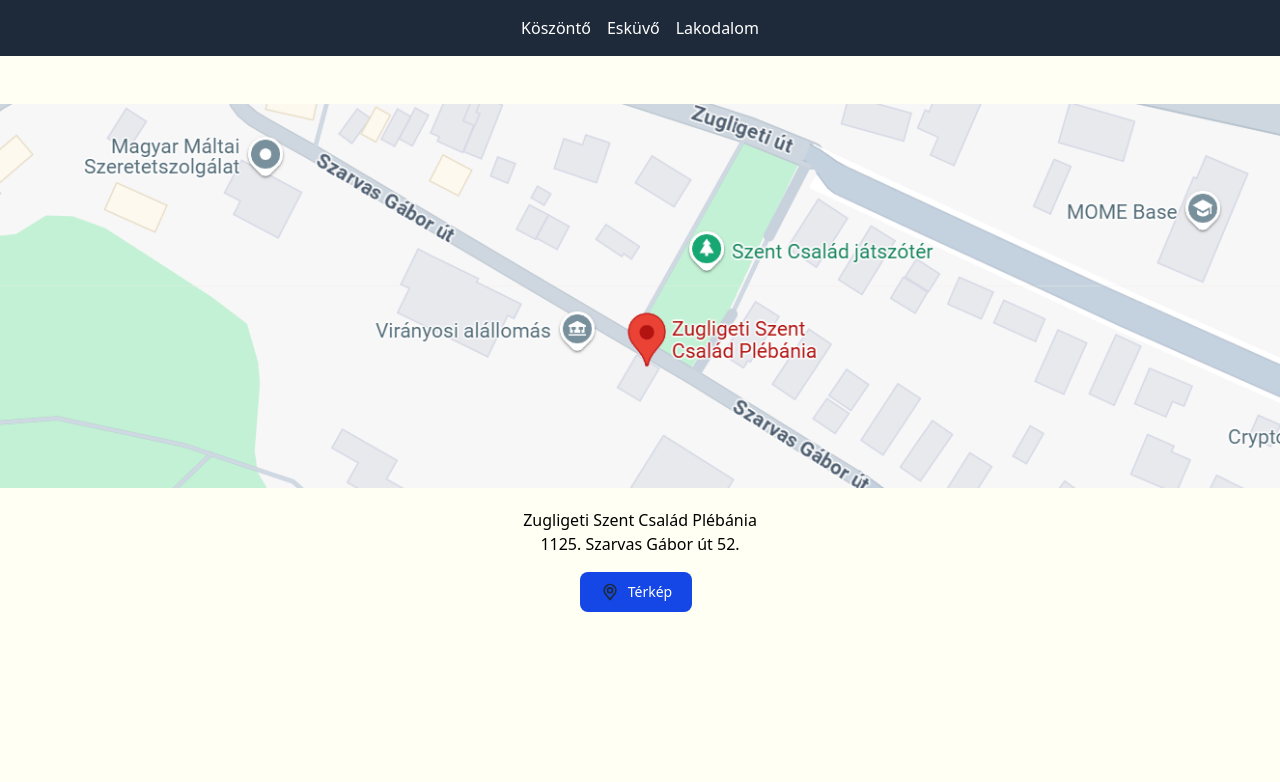
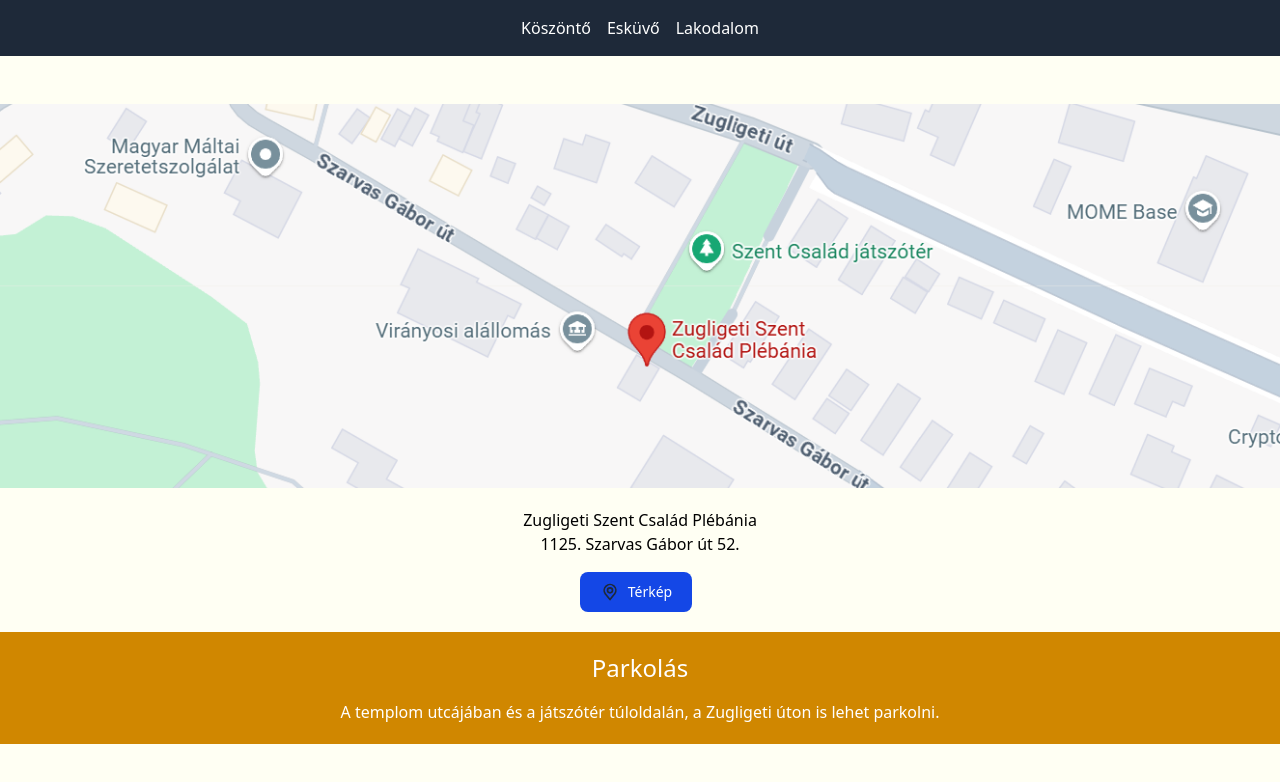
Before and after one commit to molnarbence/wedding-lb, a Nuxt app: page /eskuvo in a window 1280 px wide. Shown: the top 782 px of the page. Built offline with nearby package versions, Linux system fonts and the light colour scheme; a web font is replaced by a local one.

Commit message:
Add car parking info

```diff
--- a/pages/eskuvo.vue
+++ b/pages/eskuvo.vue
@@ -24,6 +24,16 @@
         </div>
       </div>
     </div>
+    <div class="w-full mt-5 bg-yellow-600 text-white p-5">
+      <h3 class="text-center text-2xl mb-4">Parkolás</h3>
+      <div class="flex flex-col justify-center gap-4">
+        <div class="flex flex-col md:flex-row gap-4 justify-center">
+          <span class="text-center">
+            A templom utcájában és a játszótér túloldalán, a Zugligeti úton is lehet parkolni.
+          </span>
+        </div>
+      </div>
+    </div>
   </div>
 </template>
 
```
